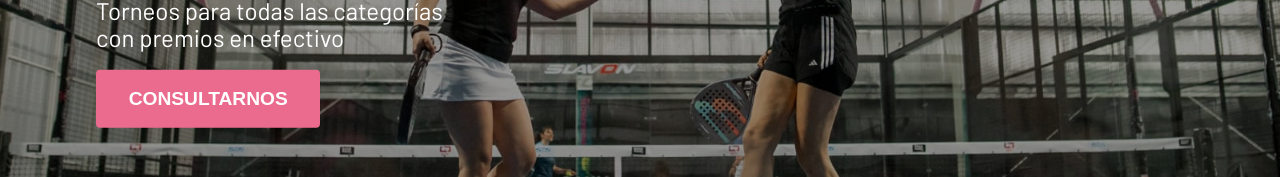
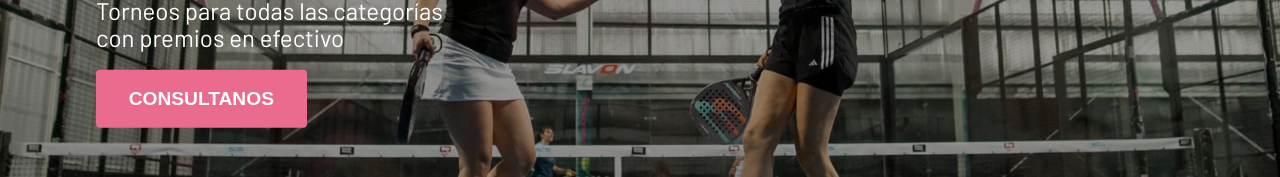
Before and after one commit to ulisesfossati/Bahia-Padel, a React (Vite) app: page / in a window 1280 px wide. Shown: the part 367-544 px from the top of the page. Built offline with nearby package versions, Linux system fonts and the light colour scheme; a web font is replaced by a local one.

Commit message:
Actualizacion

```diff
--- a/src/componentes/Hoja1/hoja1.jsx
+++ b/src/componentes/Hoja1/hoja1.jsx
@@ -220,7 +220,7 @@ const Hoja1 = () => {
                     fontSize="1.2rem"
                     borderRadius="4PX"
                   >
-                    CONSULTARNOS
+                    CONSULTANOS
                   </Button>
                 </Box>
               </Box>
```
